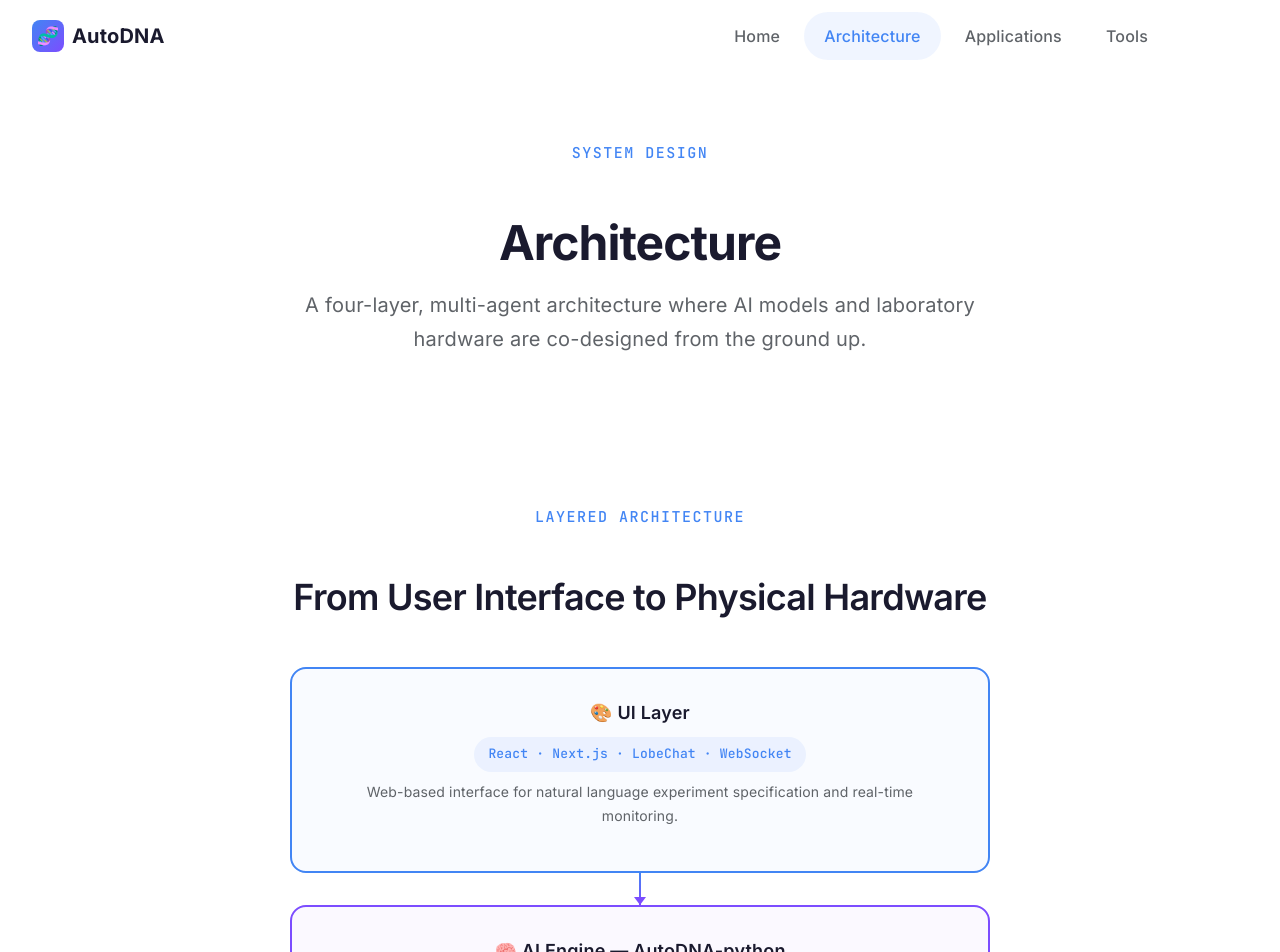
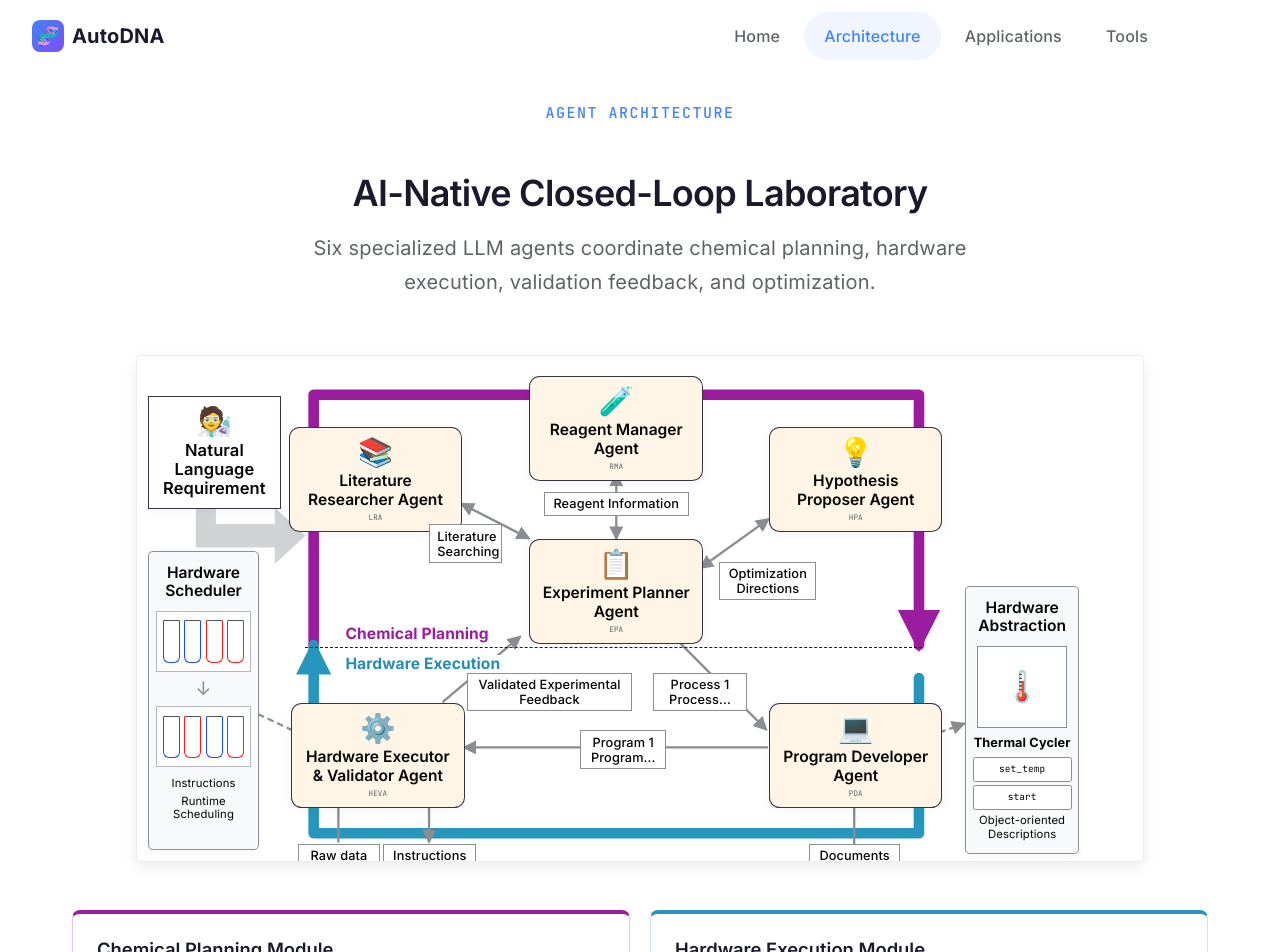
Before and after one commit to maoliaoxiaowulang/AutoDNA-website, a Vue app in the folder website/: page /architecture in a window 1280 px wide. Shown: the top 952 px of the page. Built offline with nearby package versions, Linux system fonts and the light colour scheme.

Commit message:
删除了layered_architecture部分的内容

```diff
--- a/website/src/views/ArchitecturePage.vue
+++ b/website/src/views/ArchitecturePage.vue
@@ -1,34 +1,4 @@
 <template>
-  <header class="page-header">
-    <div class="container container--narrow">
-      <span class="section-label">System Design</span>
-      <h1>Architecture</h1>
-      <p class="section-subtitle" style="margin:0 auto;">
-        A four-layer, multi-agent architecture where AI models and laboratory hardware are co-designed from the ground up.
-      </p>
-    </div>
-  </header>
-
-  <!-- Four-Layer Diagram -->
-  <section class="section">
-    <div class="container">
-      <div v-observe style="text-align:center;margin-bottom:3rem;">
-        <span class="section-label">Layered Architecture</span>
-        <h2 class="section-title">From User Interface to Physical Hardware</h2>
-      </div>
-      <div v-observe>
-        <div v-for="(layer, i) in layers" :key="i">
-          <div class="arch-layer" :style="{borderColor: layer.color, background: layer.bg}">
-            <div style="font-weight:600;font-size:1.125rem;">{{ layer.icon }} {{ layer.name }}</div>
-            <div class="tag tag--blue" style="margin-top:0.5rem;" v-if="layer.tech">{{ layer.tech }}</div>
-            <p style="font-size:0.875rem;color:var(--color-text-secondary);margin-top:0.5rem;">{{ layer.desc }}</p>
-          </div>
-          <div class="arch-arrow" v-if="i < layers.length - 1"></div>
-        </div>
-      </div>
-    </div>
-  </section>
-
   <!-- Agent Architecture Diagram -->
   <section class="section">
     <div class="container">
```
